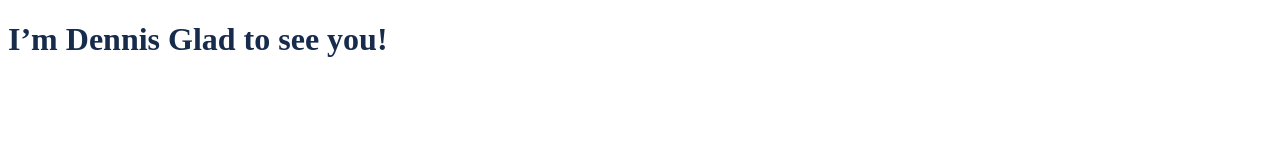
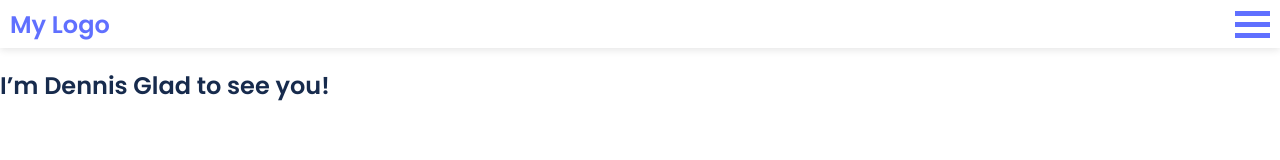
Before and after one commit to dennis-every/portfolio, a website: page index.html in a window 1280 px wide. Drawn offline with Linux system fonts and the light colour scheme.

Commit message:
Add nav toolbar

```diff
--- a/index.html
+++ b/index.html
@@ -6,8 +6,24 @@
     <meta name="viewport" content="width=device-width, initial-scale=1.0" />
     <title>Microverse Portfolio Page</title>
     <link rel="stylesheet" href="styles.css" />
+    <link
+      href="https://fonts.googleapis.com/css2?family=Poppins:wght@400;500;600&display=swap"
+      rel="stylesheet"
+    />
   </head>
   <body>
-    <h1>I’m Dennis Glad to see you!</h1>
+    <nav id="toolbar">
+      <div id="logo">My Logo</div>
+      <div id="menu-bars-container">
+        <div id="menu-bars">
+          <div class="menu-bar"></div>
+          <div class="menu-bar"></div>
+          <div class="menu-bar"></div>
+        </div>
+      </div>
+    </nav>
+    <section id="headline">
+      <h1>I’m Dennis Glad to see you!</h1>
+    </section>
   </body>
 </html>
--- a/styles.css
+++ b/styles.css
@@ -1,3 +1,39 @@
+html,
+body {
+  margin: 0;
+  padding: 0;
+  font-family: 'Poppins', sans-serif;
+}
+
 h1 {
   color: #172b4d;
 }
+
+#toolbar {
+  display: flex;
+  height: 48px;
+  box-shadow: 0px 2.98256px 7.4564px rgba(0, 0, 0, 0.1);
+  justify-content: space-between;
+}
+
+#logo {
+  font-size: 1.5rem;
+  font-weight: 600;
+  color: #6070ff;
+  display: flex;
+  padding: 10px;
+  align-items: center;
+}
+
+#menu-bars-container {
+  padding-right: 10px;
+  display: flex;
+  align-items: center;
+}
+
+.menu-bar {
+  width: 35px;
+  height: 5px;
+  background-color: #6070ff;
+  margin: 6px 0;
+}
```
